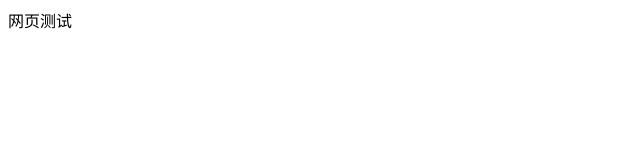
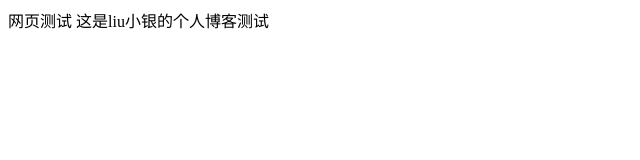
Before and after one commit to LiuXiaoYin123/liuxiaoyin, a plain HTML site: page index.html in a window 1280 px wide. Shown: the whole page, without its empty margins (0-640 px from the left). Drawn offline with Linux system fonts and the light colour scheme.

Commit message:
Update index.html

```diff
--- a/index.html
+++ b/index.html
@@ -1,5 +1,6 @@
 <html>
 	<body>
 	网页测试
+	这是liu小银的个人博客测试
 		</body>
 			</html>
```
